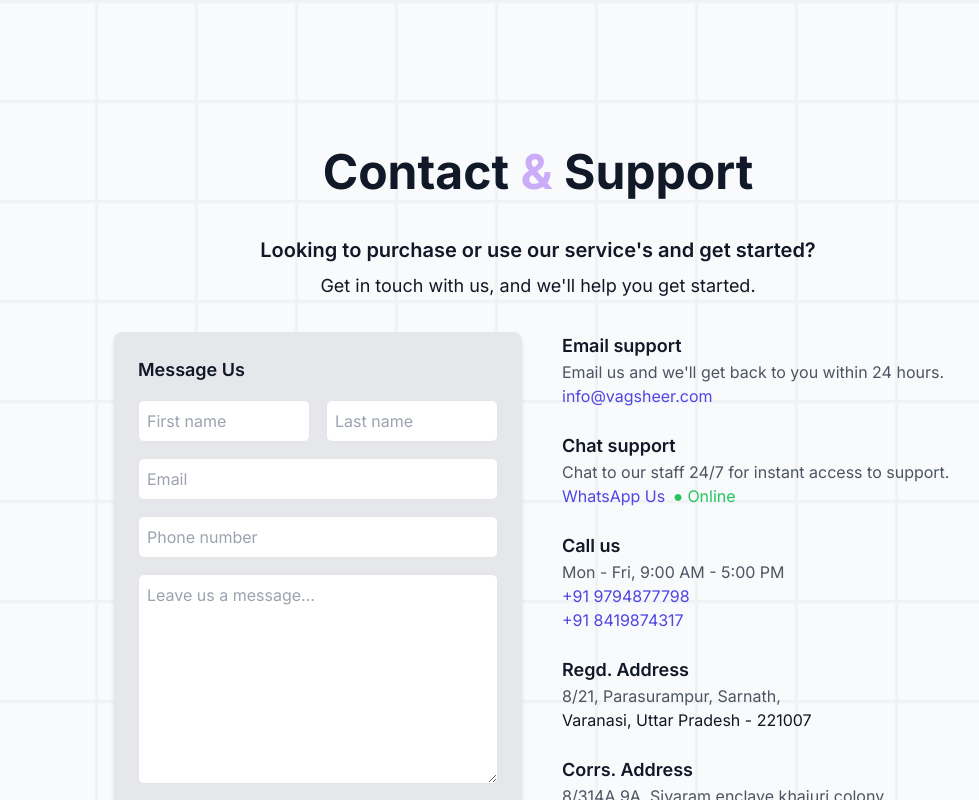
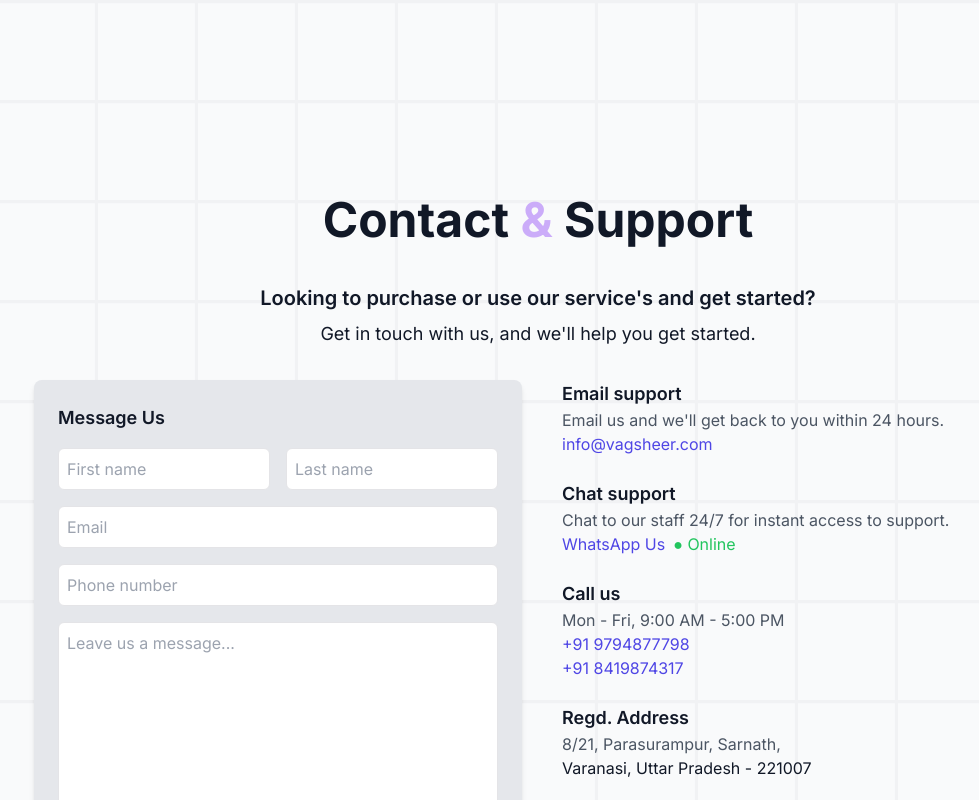
Before and after one commit to vag-web/vagsheer, a Next.js app: page /contactus in a window 1280 px wide. Shown: the top 800 px of the page, without its empty margins (102-1081 px from the left). Built offline with nearby package versions, Linux system fonts and the light colour scheme.

Commit message:
email services

```diff
--- a/app/contactus/page.tsx
+++ b/app/contactus/page.tsx
@@ -167,12 +167,9 @@ const ContactUs = () => {
 
   return (
     <PageWrapper>
-      <main
-        className="mt-20 lg:m-32 sm:mt-20 sm:m-36 relative flex justify-center items-center flex-col
-      overflow-hidden mx-auto sm:px-10"
-      >
+      <main className="mt-20 lg:m-36 sm:mt-20 relative flex justify-center items-center flex-col overflow-hidden mx-auto sm:px-10 w-full sm:p-8">
+        <div className="">
           <ToastContainer />
-
           <div className="mt-20 lg:m-18 sm:mt-5 flex flex-col items-center justify-center">
             <div className="w-full max-w-5xl mx-auto px-2">
               {/* Header  */}
@@ -277,13 +274,17 @@ const ContactUs = () => {
 
                   <div>
                     <h2 className="text-lg font-semibold">Call us</h2>
-                  <p className="text-gray-600">Mon - Fri, 9:00 AM - 5:00 PM</p>
+                    <p className="text-gray-600">
+                      Mon - Fri, 9:00 AM - 5:00 PM
+                    </p>
                     <p className="text-indigo-600">+91 9794877798</p>
                     <p className="text-indigo-600">+91 8419874317</p>
                   </div>
                   <div>
                     <h2 className="text-lg font-semibold">Regd. Address</h2>
-                  <p className="text-gray-600">8/21, Parasurampur, Sarnath,</p>
+                    <p className="text-gray-600">
+                      8/21, Parasurampur, Sarnath,
+                    </p>
                     <p>Varanasi, Uttar Pradesh - 221007</p>
                   </div>
                   <div>
@@ -299,6 +300,7 @@ const ContactUs = () => {
               </div>
             </div>
           </div>
+        </div>
       </main>
     </PageWrapper>
   );
```
Lines whose indentation alone changed are shown as unchanged.
